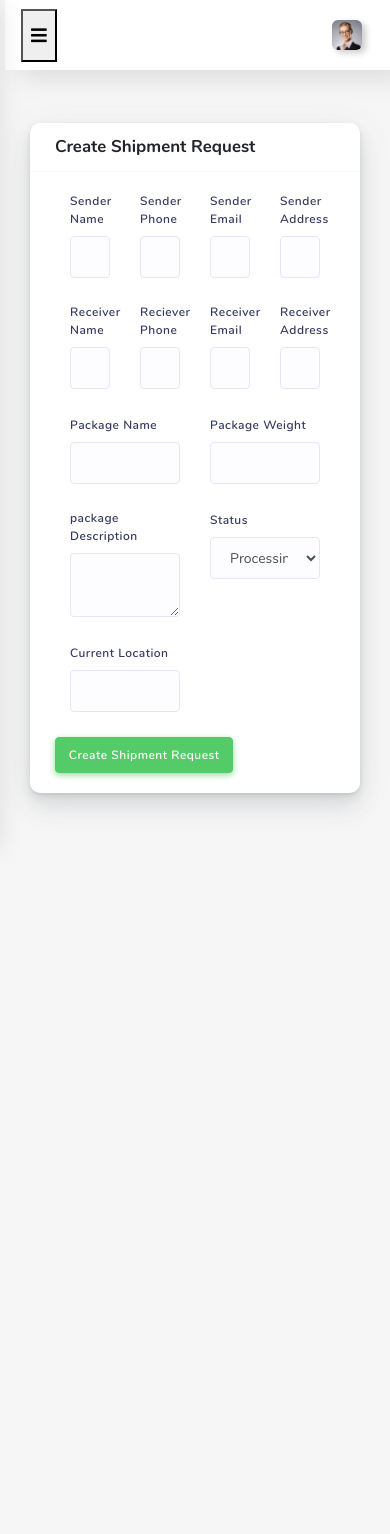
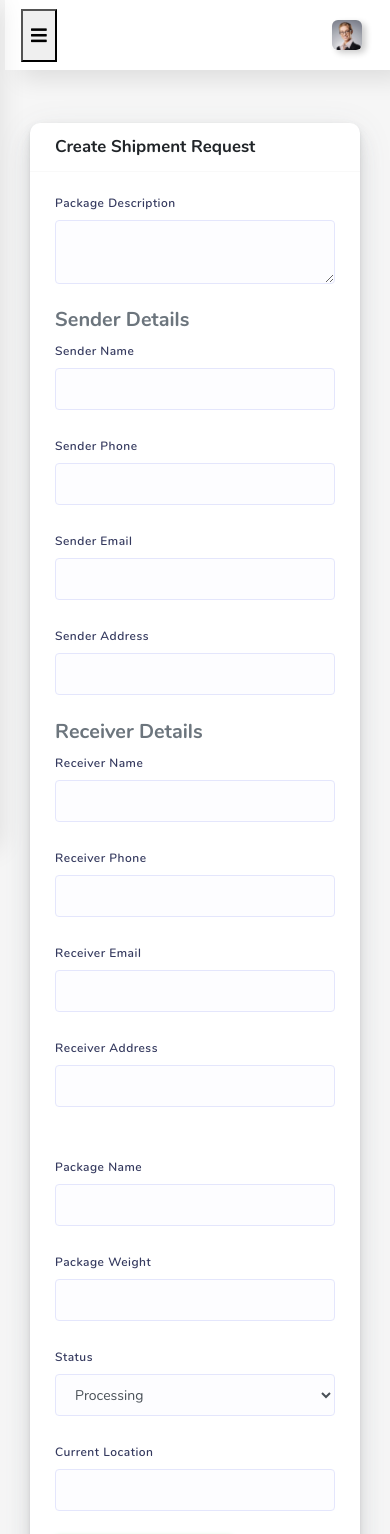
Before and after one commit to Kalashin1/justice-consignment-admin, a React (Vite) app: page /create-shipment in a window 390 px wide. Shown: the top 1534 px of the page. Before the commit the page ends 844 px from the top, so only its background shows below. Built offline with nearby package versions, Linux system fonts and the light colour scheme.

Commit message:
fixed form UI

```diff
--- a/src/pages/dashboard/create-shipment/components/create-shipment-form.jsx
+++ b/src/pages/dashboard/create-shipment/components/create-shipment-form.jsx
@@ -71,61 +71,73 @@ const CreateShipmentForm = () => {
               </div>
               <div className="card-body">
                 <form ref={formRef} onSubmit={e => handleSubmit(e, formRef)}>
-                  <div className="d-flex flex-row">
-                    <div className="form-group col-3 sm-col-12">
+                  {/* Package Description full width */}
+                  <div className="form-group mb-4">
+                    <label>Package Description</label>
+                    <textarea name="package_description" type="text" className="form-control"></textarea>
+                  </div>
+
+                  <div className="row">
+                    {/* Sender Details */}
+                    <div className="col-md-6">
+                      <h5>Sender Details</h5>
+                      <div className="form-group">
                         <label>Sender Name</label>
                         <input name="sender_name" type="text" className="form-control" />
                       </div>
-                    <div className="form-group col-3 sm-col-12">
+                      <div className="form-group">
                         <label>Sender Phone</label>
                         <input name="sender_phone" type="text" className="form-control" />
                       </div>
-                    <div className="form-group col-3 sm-col-12">
+                      <div className="form-group">
                         <label>Sender Email</label>
                         <input name="sender_email" type="text" className="form-control" />
                       </div>
-                    <div className="form-group col-3 sm-col-12">
+                      <div className="form-group">
                         <label>Sender Address</label>
                         <input name="sender_address" type="text" className="form-control" />
                       </div>
                     </div>
-                  <div className="d-flex flex-row">
-                    <div className="form-group col-3 sm-col-12">
+                    {/* Receiver Details */}
+                    <div className="col-md-6">
+                      <h5>Receiver Details</h5>
+                      <div className="form-group">
                         <label>Receiver Name</label>
                         <input name="receiver_name" type="text" className="form-control" />
                       </div>
-                    <div className="form-group col-3 sm-col-12">
-                      <label>Reciever Phone</label>
+                      <div className="form-group">
+                        <label>Receiver Phone</label>
                         <input name="receiver_phone" type="text" className="form-control" />
                       </div>
-                    <div className="form-group col-3 sm-col-12">
+                      <div className="form-group">
                         <label>Receiver Email</label>
                         <input name="receiver_email" type="text" className="form-control" />
                       </div>
-                    <div className="form-group col-3 sm-col-12">
+                      <div className="form-group">
                         <label>Receiver Address</label>
                         <input name="receiver_address" type="text" className="form-control" />
                       </div>
                     </div>
-                  <div className="d-flex flex-row">
-                    <div className="form-group col-6 sm-col-12">
+                  </div>
+
+                  {/* Package Info and Status */}
+                  <div className="row mt-4">
+                    <div className="col-md-6">
+                      <div className="form-group">
                         <label>Package Name</label>
                         <input name="package_name" type="text" className="form-control" />
                       </div>
-                    <div className="form-group col-6 sm-col-12">
+                    </div>
+                    <div className="col-md-6">
+                      <div className="form-group">
                         <label>Package Weight</label>
                         <input name="package_weight" type="text" className="form-control" />
                       </div>
-
                     </div>
-
-                  <div className="d-flex flex-row">
-                    <div className="form-group col-6 sm-col-12">
-                      <label>package Description</label>
-                      <textarea name="package_description" type="text" className="form-control"></textarea>
                   </div>
-
-                    <div className="form-group col-6 sm-col-12">
+                  <div className="row">
+                    <div className="col-md-6">
+                      <div className="form-group">
                         <label>Status</label>
                         <select name="status" type="text" className="form-control">
                           <option value="processing">Processing</option>
@@ -136,11 +148,11 @@ const CreateShipmentForm = () => {
                         </select>
                       </div>
                     </div>
-
-                  <div className="d-flex flex-row">
-                    <div className="form-group col-6 sm-col-12">
+                    <div className="col-md-6">
+                      <div className="form-group">
                         <label>Current Location</label>
                         <input name="current_location" type="text" className="form-control" />
+                      </div>
                     </div>
                   </div>
 
--- a/src/pages/dashboard/update-shipment/components/update-shipment-form.jsx
+++ b/src/pages/dashboard/update-shipment/components/update-shipment-form.jsx
@@ -95,76 +95,88 @@ const UpdateShipmentForm = () => {
               </div>
               <div className="card-body">
                 <form ref={formRef} onSubmit={e => updateShipment(e, formRef)}>
-                  <div className="d-flex flex-row">
-                    <div className="form-group col-3 sm-col-12">
+                  {/* Package Description full width */}
+                  <div className="form-group mb-4">
+                    <label>Package Description</label>
+                    <textarea name="package_description" defaultValue={shipment?.package_description} type="text" className="form-control"></textarea>
+                  </div>
+                  <div className="row">
+                    <div className="col-md-6">
+                      <div className="form-group">
+                        <label>Package Name</label>
+                        <input name="package_name" defaultValue={shipment?.package_name} type="text" className="form-control" />
+                      </div>
+                    </div>
+                    <div className="col-md-6">
+                      <div className="form-group">
+                        <label>Package Weight</label>
+                        <input name="package_weight" defaultValue={shipment?.package_weight} type="text" className="form-control" />
+                      </div>
+                    </div>
+                  </div>
+
+                  <div className="row mt-4">
+                    {/* Sender Details */}
+                    <div className="col-md-6">
+                      <h5>Sender Details</h5>
+                      <div className="form-group">
                         <label>Sender Name</label>
                         <input defaultValue={shipment?.sender_name} name="sender_name" type="text" className="form-control" />
                       </div>
-                    <div className="form-group col-3 sm-col-12">
+                      <div className="form-group">
                         <label>Sender Phone</label>
                         <input name="sender_phone" defaultValue={shipment?.sender_phone} type="text" className="form-control" />
                       </div>
-                    <div className="form-group col-3 sm-col-12">
+                      <div className="form-group">
                         <label>Sender Email</label>
                         <input name="sender_email" defaultValue={shipment?.sender_email} type="text" className="form-control" />
                       </div>
-                    <div className="form-group col-3 sm-col-12">
+                      <div className="form-group">
                         <label>Sender Address</label>
                         <input name="sender_address" defaultValue={shipment?.sender_address} type="text" className="form-control" />
                       </div>
                     </div>
-                  <div className="d-flex flex-row">
-                    <div className="form-group col-3 sm-col-12">
+                    {/* Receiver Details */}
+                    <div className="col-md-6">
+                      <h5>Receiver Details</h5>
+                      <div className="form-group">
                         <label>Receiver Name</label>
                         <input name="receiver_name" defaultValue={shipment?.receiver_name} type="text" className="form-control" />
                       </div>
-                    <div className="form-group col-3 sm-col-12">
-                      <label>Reciever Phone</label>
+                      <div className="form-group">
+                        <label>Receiver Phone</label>
                         <input name="receiver_phone" defaultValue={shipment?.receiver_phone} type="text" className="form-control" />
                       </div>
-                    <div className="form-group col-3 sm-col-12">
+                      <div className="form-group">
                         <label>Receiver Email</label>
                         <input name="receiver_email" defaultValue={shipment?.receiver_email} type="text" className="form-control" />
                       </div>
-                    <div className="form-group col-3 sm-col-12">
+                      <div className="form-group">
                         <label>Receiver Address</label>
                         <input name="receiver_address" defaultValue={shipment?.receiver_address} type="text" className="form-control" />
                       </div>
                     </div>
-                  <div className="d-flex flex-row">
-                    <div className="form-group col-6 sm-col-12">
-                      <label>Package Name</label>
-                      <input name="package_name" defaultValue={shipment?.package_name} type="text" className="form-control" />
-                    </div>
-                    <div className="form-group col-6 sm-col-12">
-                      <label>Package Weight</label>
-                      <input name="package_weight" defaultValue={shipment?.package_weight} type="text" className="form-control" />
                   </div>
 
-                  </div>
-
-                  <div className="d-flex flex-row">
-                    <div className="form-group col-6 sm-col-12">
-                      <label>Current Location</label>
-                      <input defaultValue={shipment?.current_location} name="current_location" type="text" className="form-control" />
-                    </div>
-                  </div>
-
-                  <div className="d-flex flex-row">
-                    <div className="form-group col-6 sm-col-12">
-                      <label>package Description</label>
-                      <textarea name="package_description" defaultValue={shipment?.package_description} type="text" className="form-control"></textarea>
-                    </div>
-
-                    <div className="form-group col-6 sm-col-12">
+                  {/* Status and Current Location */}
+                  <div className="row mt-4">
+                    <div className="col-md-6">
+                      <div className="form-group">
                         <label>Status</label>
-                      <select name="status" type="text" className="form-control">
+                        <select name="status" type="text" className="form-control" defaultValue={shipment?.status}>
                           <option value="processing">Processing</option>
                           <option value="in-transit">In Transit</option>
                           <option value="canceled">Canceled</option>
                           <option value="delivered">Delivered</option>
                           <option value="dispensed">Dispensed</option>
                         </select>
+                      </div>
+                    </div>
+                    <div className="col-md-6">
+                      <div className="form-group">
+                        <label>Current Location</label>
+                        <input defaultValue={shipment?.current_location} name="current_location" type="text" className="form-control" />
+                      </div>
                     </div>
                   </div>
 
```
Lines whose indentation alone changed are shown as unchanged.
